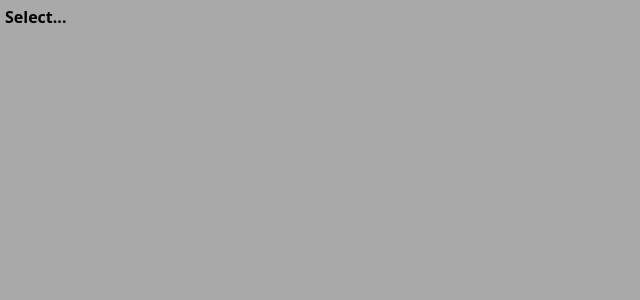
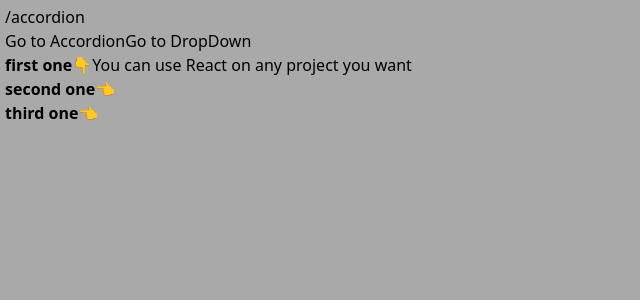
Before and after one commit to Mehrdad-mousavi96/navbarstephen, a React (Vite) app: page /accordion in a window 1280 px wide. Shown: the top 300 px of the page, without its empty margins (0-640 px from the left). Built offline with nearby package versions, Linux system fonts and the light colour scheme.

Commit message:
we created a context and defined navigate function to update our currentPath state, then we create Link and Route manually to get paths and show relevant components into the App.js

```diff
--- a/package.json
+++ b/package.json
@@ -28,6 +28,7 @@
     "@types/react-dom": "^18.3.1",
     "@vitejs/plugin-react": "^4.3.3",
     "autoprefixer": "^10.4.20",
+    "daisyui": "^4.12.14",
     "eslint": "^9.13.0",
     "eslint-plugin-react": "^7.37.2",
     "eslint-plugin-react-hooks": "^5.0.0",
--- a/src/App.jsx
+++ b/src/App.jsx
@@ -1,9 +1,12 @@
 import App_ from "./mainAppProject/App_";
+import {NavigationProvider} from "./mainAppProject/context/navigation.jsx";
 
 
 const App = () => {
   return (
-      <App_ />
+      <NavigationProvider >
+        <App_ />
+      </NavigationProvider>
   );
 };
 
--- a/src/mainAppProject/App_.jsx
+++ b/src/mainAppProject/App_.jsx
@@ -1,12 +1,23 @@
-import React from "react";
+import Link from "./components/Link";
+import Accordion from "./components/pages/Accordion";
 import DropDown from "./components/pages/DropDown";
+import Route from "./components/Route";
 
-const App_ = () => {
+const App = () => {
   return (
-    <div>
-      <DropDown />
+    <div className="p-2">
+      <Link to={"/accordion"}>Go to Accordion</Link>
+      <Link to={"/dropdown"}>Go to DropDown</Link>
+      <div>
+        <Route path={"/accordion"}>
+          <Accordion />
+        </Route>
+        <Route path={"/dropdown"}>
+          <DropDown />
+        </Route>
+      </div>
     </div>
   );
 };
 
-export default App_;
+export default App;
--- /dev/null
+++ b/src/mainAppProject/components/Link.jsx
@@ -0,0 +1,20 @@
+import React, { useContext } from "react";
+import NavigationContext from "../context/navigation";
+
+const Link = ({ to, children }) => {
+  const { navigate } = useContext(NavigationContext);
+
+  const handleClick = (event) => {
+    event.preventDefault();
+
+    navigate(to);
+  };
+
+  return (
+    <a className="border p-2 m-2" onClick={handleClick}>
+      {children}
+    </a>
+  );
+};
+
+export default Link;
--- /dev/null
+++ b/src/mainAppProject/components/Panel.jsx
@@ -0,0 +1,14 @@
+import React from 'react'
+import classNames from 'classnames'
+
+const Panel = ({children, className, ...rest}) => {
+
+    const finalClassNames = classNames('border rounded p-3 shadow bg-white w-full', className)
+  return (
+    <div {...rest} className={finalClassNames}>
+        {children}
+    </div>
+  )
+}
+
+export default Panel
--- /dev/null
+++ b/src/mainAppProject/components/Route.js
@@ -0,0 +1,16 @@
+import { useContext } from "react";
+import NavigationContext from "../context/navigation";
+
+
+const Route = ({path, children}) => {
+
+    const {currentPath} = useContext(NavigationContext)
+
+    if (path === currentPath) {
+        return children
+    }
+
+    return null
+}
+
+export default Route
--- /dev/null
+++ b/src/mainAppProject/components/pages/Accordion.jsx
@@ -0,0 +1,47 @@
+import React, { useState } from "react";
+
+const items = [
+  {
+    id: "l2kf5",
+    label: "first one",
+    content: "You can use React on any project you want",
+  },
+  {
+    id: "firq3",
+    label: "second one",
+    content: "You can use React on any project you want",
+  },
+  {
+    id: "8efo1",
+    label: "third one",
+    content: "You can use React on any project you want",
+  },
+];
+const Accordion = () => {
+  const [expandedIndex, setExpandedIndex] = useState(0);
+
+  const renderedItems = items.map((item, index) => {
+    let isExpanded = index === expandedIndex;
+
+    const clickHandler = (nextId) => {
+      setExpandedIndex(nextId);
+    };
+
+    let icons = <span>{isExpanded ? "👇" : "👈"}</span>;
+
+    return (
+      <div key={item.id} className="m-4">
+        <span onClick={() => setExpandedIndex(index)}>
+          <b>{item.label}</b>
+          {icons}
+        </span>
+
+        {isExpanded && <span>{item.content}</span>}
+      </div>
+    );
+  });
+
+  return <div>{renderedItems}</div>;
+};
+
+export default Accordion;
--- a/src/mainAppProject/components/pages/DropDown.jsx
+++ b/src/mainAppProject/components/pages/DropDown.jsx
@@ -1,48 +1,65 @@
-import React, { useState } from "react";
+import { useEffect, useRef, useState } from "react";
+import Panel from "../Panel";
 
 const options = [
   { label: "Red", value: "red" },
   { label: "Green", value: "green" },
   { label: "Blue", value: "blue" },
 ];
-// TODO: main component
+
 const DropDown = () => {
   const [isOpen, setIsOpen] = useState(false);
   const [selection, setSelection] = useState(null);
 
-  const handleSelect = (option) => {
-    setSelection(option);
-  };
+  const divEl = useRef();
+
+  useEffect(() => {
+    const handler = (event) => {
+      if (!divEl.current) {
+        return;
+      }
+      if (!divEl.current.contains(event.target)) {
+        setIsOpen(false);
+      }
+    };
+    document.addEventListener("click", handler, true);
+  }, []);
 
   const handleClick = () => {
     setIsOpen(!isOpen);
   };
 
-  const handleOptionClick = (option) => {
+  const handleClickOption = (option) => {
     setIsOpen(false);
-    handleSelect(option);
+    setSelection(option);
   };
 
-  // FIXME: renderedOption
-  const renderedOption = options.map((option) => {
+  const renderedItems = options.map((option) => {
     return (
-      <div key={option.value} onClick={() => handleOptionClick(option)}>
-        {option.label}
+      <div
+        className="hover:bg-sky-200 cursor-pointer w-24 grid items-center justify-center"
+        key={option.label}
+      >
+        <div onClick={() => handleClickOption(option)}>{option.label}</div>
       </div>
     );
   });
 
-  let content = "Select...";
-  if (selection) {
-    content = selection.label;
-  }
+  return (
+    <div ref={divEl} className="w-24 relative m-4">
+      <Panel
+        onClick={handleClick}
+        className="cursor-pointer flex justify-between items-center"
+      >
+        <b>{selection?.label || "Select..."}</b>
+        {!isOpen && "⧨"}
+      </Panel>
 
-  return (
-    <div>
-      <div onClick={handleClick}>
-        <b>{content}</b>
-      </div>
-      {isOpen && renderedOption}
+      {isOpen && (
+        <Panel className="absolute top-full grid justify-center">
+          {renderedItems}
+        </Panel>
+      )}
     </div>
   );
 };
--- /dev/null
+++ b/src/mainAppProject/context/navigation.jsx
@@ -0,0 +1,33 @@
+import { createContext, useEffect, useState } from "react";
+
+const NavigationContext = createContext();
+
+const NavigationProvider = ({ children }) => {
+  const [currentPath, setCurrentPath] = useState(window.location.pathname);
+
+  useEffect(() => {
+    const handler = () => {
+      setCurrentPath(window.location.pathname);
+    };
+    window.addEventListener("popstate", handler);
+
+    return () => {
+      window.removeEventListener("popstate", handler);
+    };
+  }, []);
+
+  const navigate = (to) => {
+    window.history.pushState({}, "", to);
+    setCurrentPath(to);
+  };
+
+  return (
+    <NavigationContext.Provider value={{ currentPath, navigate }}>
+      {currentPath}
+      {children}
+    </NavigationContext.Provider>
+  );
+};
+
+export default NavigationContext;
+export { NavigationProvider };
```
Also changed, not shown: 1 other file (tests, documents, lock files or other folders).
